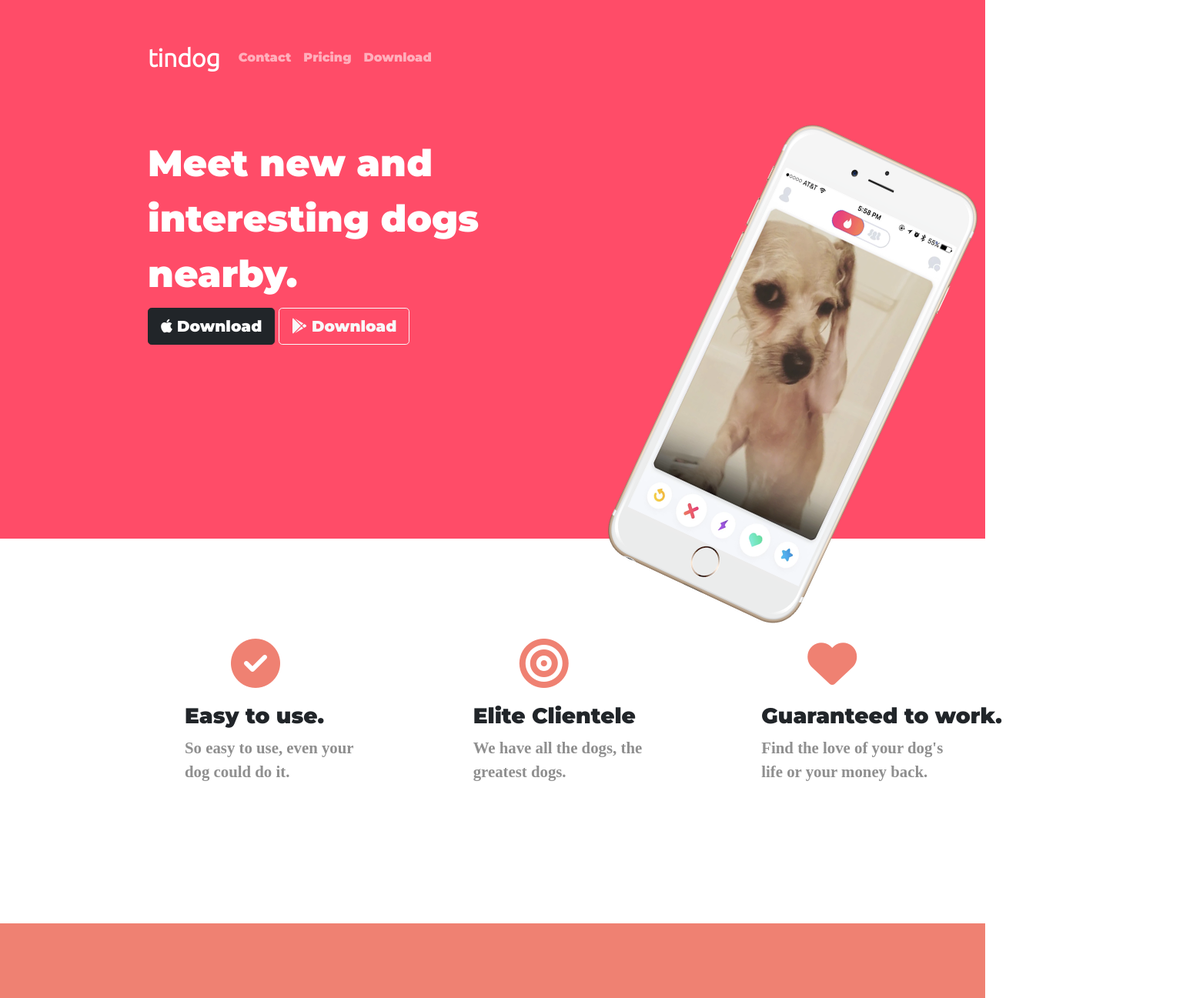
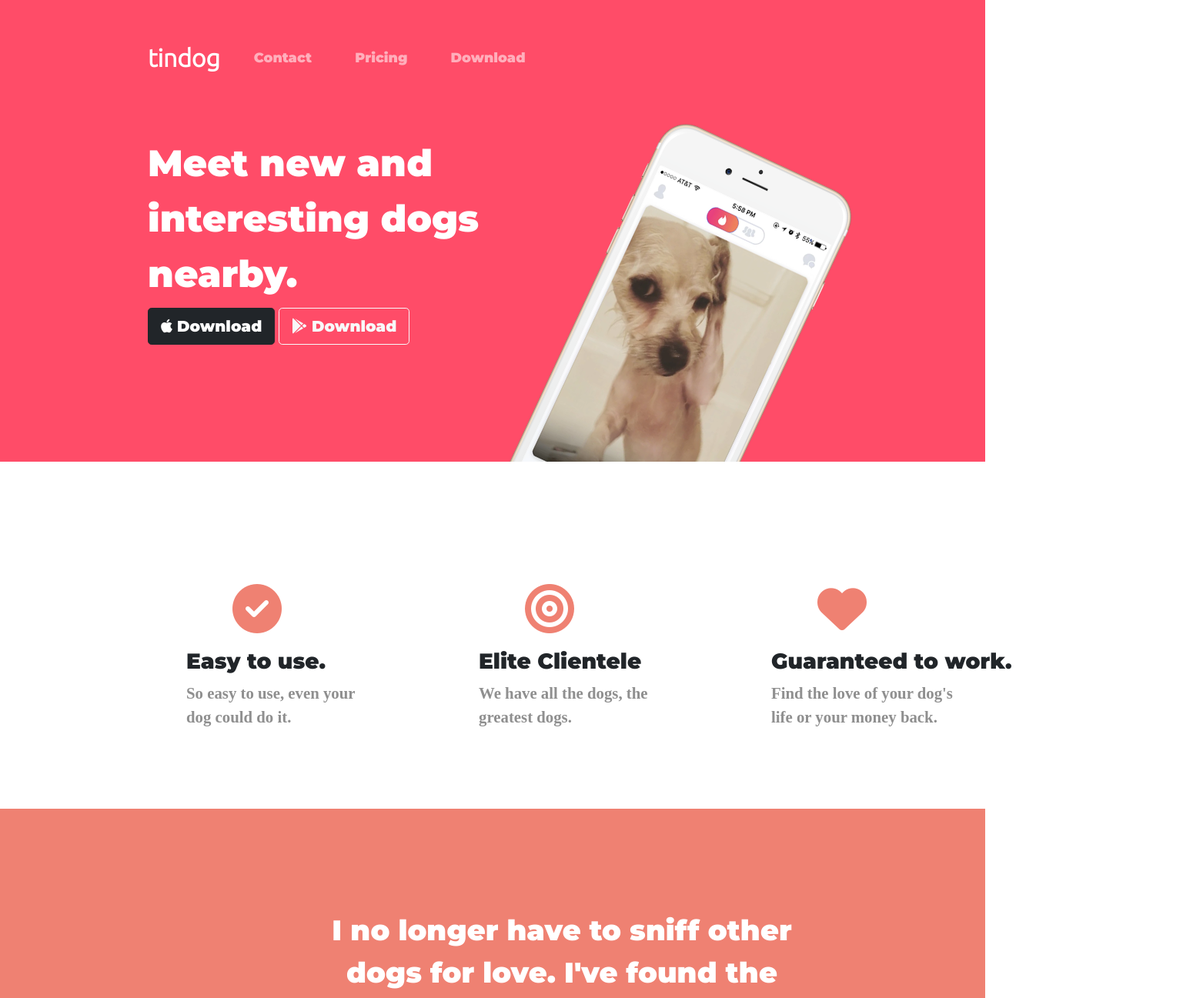
Before and after one commit to github-meenakshi/Bootstrap-Website, a plain HTML site: page index.html in a window 1280 px wide. Shown: the top 1297 px of the page at 77% size, 1550 px wide, since content can reach past the window. Drawn offline with nearby package versions, Linux system fonts and the light colour scheme.

Commit message:
Update styles.css

```diff
--- a/styles.css
+++ b/styles.css
@@ -3,36 +3,40 @@ body {
 }
 #title {
   background-color: #ff4c68;
-  height: 700px;
+  height: 600px;
   position: relative;
-  z-index: -2;
 }
 #pricing {
   margin-top: 130px;
   margin-bottom: 100px;
 }
 #features {
-  margin: 150px 0 130px 50px;
-  width: 1100px;
-  position: absolute;
-  left: 190px;
-  margin-bottom: 1000px;
+  /* margin: 150px 0 130px 50px; */
+  padding-top: 14%;
+  padding-bottom: 15%;
+  padding-left: 15%;
+  padding-right: 15%;
+  width: 1500px;
+  position: relative;
+  left: 50px;
   z-index: 1;
   background-color: white;
 }
 .phone {
   width: 300px;
-  height: 620px;
+  height: 600px;
   transform: rotate(25deg);
   position: absolute;
-  z-index: -1;
-  margin-bottom: 100px;
-  margin-left: 700px;
+  margin-left: 540px;
 }
 #press {
   background-color: #ef8172;
   text-align: center;
   padding: 3%;
+}
+.nav-right {
+  position: relative;
+  left: 520px;
 }
 .main-card1 {
   width: 25%;
@@ -69,7 +73,7 @@ body {
 }
 
 .icon-container {
-  height: 270px;
+  height: 80px;
 }
 h1 {
   font-family: "Montserrat", sans-serif;
@@ -94,9 +98,9 @@ h1 {
   font-family: "Montserrat", sans-serif;
   color: white;
   font-size: 1.5rem;
-  height: 620px;
-  padding-top: 100px;
-  margin-top: 500px;
+  height: 600px;
+  padding-top: 130px;
+  padding-left: 30px;
 }
 .testimonial-img {
   position: relative;
@@ -127,7 +131,9 @@ h1 {
   padding-bottom: 4.5rem;
 }
 .nav-item {
-  padding: 0 0px;
+  margin-left: 20px;
+  margin-right: 20px;
+  font-size: 1.1rem;
 }
 .icon {
   color: #ef8172;
```
